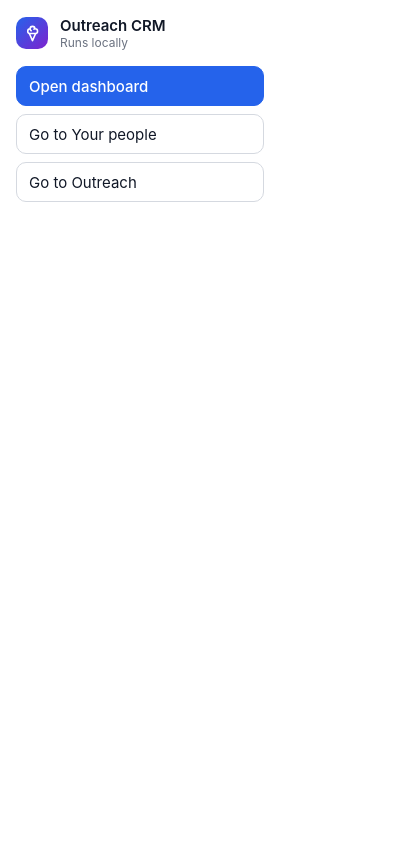
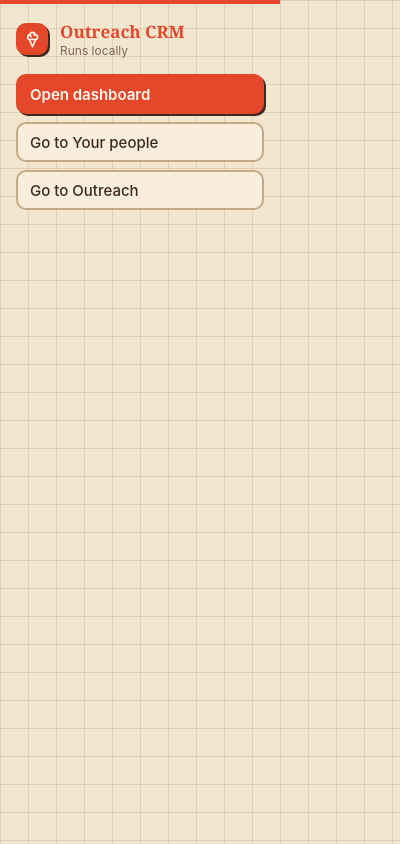
Before and after one commit to Ahmed-Sleem/ig-outreach-crm, a browser extension: page src/app/popup.html in a window 400 px wide. Drawn offline with Linux system fonts and the light colour scheme.

Commit message:
Match extension visual style to landing page and polish README screenshot layout

```diff
--- a/src/app/design/app.css
+++ b/src/app/design/app.css
@@ -20,7 +20,11 @@ html, body {
   margin: 0;
   padding: 0;
   height: 100%;
-  background: var(--c-bg);
+  background-color: var(--c-bg);
+  background-image:
+    linear-gradient(var(--c-grid-line) 1px, transparent 1px),
+    linear-gradient(90deg, var(--c-grid-line) 1px, transparent 1px);
+  background-size: 28px 28px;
   color: var(--c-text);
   font-family: var(--font-sans);
   font-size: var(--fs-base);
@@ -28,9 +32,9 @@ html, body {
   -webkit-font-smoothing: antialiased;
 }
 
-h1, h2, h3, h4 { margin: 0; font-weight: var(--fw-semi); line-height: var(--lh-tight); }
+h1, h2, h3, h4 { margin: 0; font-family: var(--font-serif); font-weight: var(--fw-bold); line-height: var(--lh-tight); }
 p { margin: 0 0 var(--sp-3); }
-a { color: var(--c-primary); text-decoration: none; }
+a { color: var(--c-primary-ink); text-decoration: none; }
 a:hover { text-decoration: underline; }
 code, .mono { font-family: var(--font-mono); font-size: 0.92em; }
 button { font-family: inherit; }
@@ -56,7 +60,9 @@ button { font-family: inherit; }
   min-height: var(--header-h);
   padding: var(--sp-2) var(--sp-5);
   background: var(--c-bg-raised);
-  border-bottom: 1px solid var(--c-border);
+  border-top: 4px solid var(--c-ink-dark);
+  border-bottom: 3px solid var(--c-primary);
+  box-shadow: var(--shadow-md);
 }
 .shell__left { display: flex; align-items: center; gap: var(--sp-3); min-width: 0; }
 .shell__center { display: flex; justify-content: center; min-width: 0; }
@@ -68,11 +74,13 @@ button { font-family: inherit; }
 .brand { display: flex; align-items: center; gap: var(--sp-3); min-width: 0; }
 .brand__logo {
   width: 32px; height: 32px; border-radius: var(--r-md); flex-shrink: 0;
-  background: linear-gradient(135deg, var(--c-primary), var(--c-viz-4));
+  background: var(--c-primary);
+  border: 2px solid var(--c-primary);
+  box-shadow: var(--shadow-sketch-sm);
   display: grid; place-items: center; color: var(--c-text-invert);
 }
 .logo-mark { width: 19px; height: 19px; display: block; }
-.brand__title { font-size: var(--fs-base); font-weight: var(--fw-semi); white-space: nowrap; }
+.brand__title { font-family: var(--font-serif); font-size: var(--fs-md); font-weight: var(--fw-bold); color: var(--c-primary); white-space: nowrap; }
 .brand__sub { font-size: var(--fs-xs); color: var(--c-text-faint); white-space: nowrap; }
 
 /* ---------- Account guardrail pill ---------- */
@@ -104,25 +112,29 @@ button { font-family: inherit; }
 /* ---------- Segmented tab switcher ---------- */
 
 .tabs {
-  display: inline-flex; gap: 2px; padding: 3px;
-  background: var(--c-bg-inset); border: 1px solid var(--c-border);
+  display: inline-flex; gap: 3px; padding: 3px;
+  background: var(--c-bg-inset); border: 2px solid var(--c-border-strong);
   border-radius: var(--r-full);
 }
 .tab {
   display: inline-flex; align-items: center; gap: var(--sp-2);
   padding: var(--sp-1) var(--sp-4);
-  border: none; background: none; border-radius: var(--r-full);
+  border: 1px solid transparent; background: none; border-radius: var(--r-full);
   color: var(--c-text-dim); font-size: var(--fs-sm); font-weight: var(--fw-medium);
   cursor: pointer; white-space: nowrap;
-  transition: background var(--t-fast), color var(--t-fast);
+  transition: background var(--t-fast), color var(--t-fast), border-color var(--t-fast);
 }
 .tab:hover { color: var(--c-text); }
-.tab--on { background: var(--c-surface); color: var(--c-primary); box-shadow: var(--shadow-sm); }
+.tab--on {
+  background: var(--c-primary); color: var(--c-text-invert);
+  border-color: var(--c-primary); font-weight: var(--fw-semi);
+  box-shadow: var(--shadow-sketch-xs);
+}
 .tab__count {
-  font-size: var(--fs-xs); background: var(--c-primary-fade); color: var(--c-primary);
+  font-size: var(--fs-xs); background: var(--c-primary-fade); color: var(--c-primary-ink);
   padding: 0 var(--sp-2); border-radius: var(--r-full); min-width: 18px; text-align: center;
 }
-.tab--on .tab__count { background: var(--c-primary); color: var(--c-text-invert); }
+.tab--on .tab__count { background: var(--c-text); color: var(--c-text-invert); }
 
 /* ---------- Telemetry strip ---------- */
 
@@ -158,11 +170,12 @@ button { font-family: inherit; }
 /* ---------- Primitives ---------- */
 
 .card {
-  background: var(--c-bg-raised); border: 1px solid var(--c-border);
+  background: var(--c-bg-raised); border: 2px solid var(--c-border-strong);
   border-radius: var(--r-lg); padding: 20px; margin-bottom: var(--sp-4);
+  box-shadow: var(--shadow-md);
 }
 .card__head { display: flex; align-items: baseline; gap: var(--sp-3); margin-bottom: var(--sp-3); }
-.card__title { font-size: var(--fs-md); font-weight: var(--fw-semi); }
+.card__title { font-family: var(--font-serif); font-size: var(--fs-md); font-weight: var(--fw-bold); color: var(--c-primary); }
 .card__hint { font-size: var(--fs-sm); color: var(--c-text-dim); margin-left: auto; }
 
 .grid { display: grid; gap: var(--sp-4); }
@@ -170,9 +183,9 @@ button { font-family: inherit; }
 .grid--3 { grid-template-columns: repeat(auto-fit, minmax(240px, 1fr)); }
 .grid--4 { grid-template-columns: repeat(auto-fit, minmax(180px, 1fr)); }
 
-.stat { background: var(--c-surface); border: 1px solid var(--c-border); border-radius: var(--r-lg); padding: var(--sp-4); }
+.stat { background: var(--c-surface); border: 2px solid var(--c-border); border-radius: var(--r-lg); padding: var(--sp-4); }
 .stat__label { font-size: var(--fs-sm); color: var(--c-text-dim); display: flex; align-items: center; gap: var(--sp-2); }
-.stat__value { font-size: var(--fs-xl); font-weight: var(--fw-bold); line-height: var(--lh-tight); margin-top: var(--sp-2); }
+.stat__value { font-family: var(--font-serif); font-size: var(--fs-xl); font-weight: var(--fw-bold); line-height: var(--lh-tight); margin-top: var(--sp-2); color: var(--c-text); }
 .stat__value--na { color: var(--c-text-faint); font-size: var(--fs-lg); font-weight: var(--fw-medium); }
 .stat__sub { font-size: var(--fs-xs); color: var(--c-text-faint); margin-top: var(--sp-1); }
 
@@ -180,23 +193,34 @@ button { font-family: inherit; }
   display: inline-flex; align-items: center; justify-content: center; gap: var(--sp-2);
   min-height: 40px;
   padding: var(--sp-2) var(--sp-4); border-radius: var(--r-md);
-  border: 1px solid var(--c-border-strong); background: var(--c-bg-raised);
-  color: var(--c-text); font-size: var(--fs-base);
-  cursor: pointer; transition: background var(--t-fast), border-color var(--t-fast);
+  border: 2px solid var(--c-border-strong); background: var(--c-surface);
+  color: var(--c-text); font-size: var(--fs-base); font-weight: var(--fw-medium);
+  cursor: pointer; transition: background var(--t-fast), border-color var(--t-fast), transform var(--t-fast), box-shadow var(--t-fast);
 }
 .btn:hover:not(:disabled) { background: var(--c-surface-hover); border-color: var(--c-primary); }
 .btn:disabled { opacity: 0.45; cursor: not-allowed; }
 .btn:focus-visible { outline: 2px solid var(--c-primary); outline-offset: 2px; }
-.btn--primary { background: var(--c-primary); border-color: var(--c-primary); color: var(--c-text-invert); font-weight: var(--fw-medium); }
-.btn--primary:hover:not(:disabled) { background: var(--c-primary-hover); border-color: var(--c-primary-hover); }
-.btn--danger { border-color: var(--c-danger); color: var(--c-danger); }
+.btn--primary {
+  background: var(--c-primary); border-color: var(--c-primary);
+  color: var(--c-text-invert); font-weight: var(--fw-semi);
+  box-shadow: var(--shadow-sketch-sm);
+}
+.btn--primary:hover:not(:disabled) {
+  background: var(--c-primary-hover); border-color: var(--c-primary-hover);
+  transform: translate(1px, 1px); box-shadow: var(--shadow-sketch-xs);
+}
+.btn--danger { border-color: var(--c-danger); color: var(--c-danger); background: var(--c-surface); }
 .btn--danger:hover:not(:disabled) { background: var(--c-danger-fade); }
 /* Filled red is reserved for the confirm step of a destructive action. */
-.btn--danger-solid { background: var(--c-danger); border-color: var(--c-danger); color: var(--c-text-invert); font-weight: var(--fw-medium); }
-.btn--danger-solid:hover:not(:disabled) { background: var(--c-danger); border-color: var(--c-danger); filter: brightness(1.1); }
+.btn--danger-solid {
+  background: var(--c-danger); border-color: var(--c-danger);
+  color: var(--c-text-invert); font-weight: var(--fw-semi);
+  box-shadow: var(--shadow-sketch-sm);
+}
+.btn--danger-solid:hover:not(:disabled) { background: var(--c-danger); border-color: var(--c-danger); filter: brightness(1.08); }
 .btn--sm { min-height: 36px; padding: var(--sp-1) var(--sp-3); font-size: var(--fs-sm); }
-.btn--ghost { border-color: transparent; background: transparent; }
-.btn--ghost:hover:not(:disabled) { background: var(--c-surface-hover); }
+.btn--ghost { border-color: transparent; background: transparent; box-shadow: none; }
+.btn--ghost:hover:not(:disabled) { background: var(--c-surface-hover); border-color: transparent; }
 
 .icon-btn {
   display: inline-grid; place-items: center;
@@ -281,7 +305,7 @@ button { font-family: inherit; }
   transition: background var(--t-fast), color var(--t-fast), border-color var(--t-fast);
 }
 .chip:hover { border-color: var(--c-primary); color: var(--c-text); }
-.chip--on { background: var(--c-primary-fade); border-color: var(--c-primary); color: var(--c-primary); font-weight: var(--fw-medium); }
+.chip--on { background: var(--c-primary-fade); border-color: var(--c-primary); color: var(--c-primary-ink); font-weight: var(--fw-semi); }
 .chip:focus-visible { outline: 2px solid var(--c-primary); outline-offset: 2px; }
 
 /* ---------- Toggle ---------- */
@@ -309,7 +333,7 @@ button { font-family: inherit; }
 .slider { margin-bottom: var(--sp-4); }
 .slider__head { display: flex; justify-content: space-between; align-items: baseline; gap: var(--sp-3); margin-bottom: var(--sp-2); }
 .slider__label { font-size: var(--fs-sm); font-weight: var(--fw-medium); }
-.slider__value { font-size: var(--fs-sm); font-variant-numeric: tabular-nums; color: var(--c-primary); font-weight: var(--fw-semi); }
+.slider__value { font-size: var(--fs-sm); font-variant-numeric: tabular-nums; color: var(--c-primary-ink); font-weight: var(--fw-semi); }
 .slider__input { width: 100%; accent-color: var(--c-primary); cursor: pointer; }
 .slider__input:focus-visible { outline: 2px solid var(--c-primary); outline-offset: 4px; }
 
@@ -327,7 +351,9 @@ button { font-family: inherit; }
   position: sticky; top: 0; z-index: 2;
   min-width: 620px;
   background: var(--c-bg-raised);
-  border-bottom: 1px solid var(--c-border-strong);
+  border: 2px solid var(--c-border-strong);
+  border-bottom: 2px solid var(--c-border-strong);
+  border-radius: var(--r-lg) var(--r-lg) 0 0;
   font-size: var(--fs-xs); color: var(--c-text-dim);
   text-transform: uppercase; letter-spacing: 0.04em;
 }
@@ -336,7 +362,7 @@ button { font-family: inherit; }
   min-width: 620px;
   max-height: var(--table-max-h);
   background: var(--c-surface);
-  border: 1px solid var(--c-border); border-top: none;
+  border: 2px solid var(--c-border-strong); border-top: none;
   border-radius: 0 0 var(--r-lg) var(--r-lg);
 }
 .vtable__viewport:focus-visible { outline: 2px solid var(--c-primary); outline-offset: -2px; }
@@ -366,14 +392,14 @@ button { font-family: inherit; }
   position: fixed; top: 0; right: 0; bottom: 0; z-index: 95;
   width: var(--drawer-w); max-width: 92vw;
   display: flex; flex-direction: column;
-  background: var(--c-bg-raised); border-left: 1px solid var(--c-border-strong);
+  background: var(--c-bg-raised); border-left: 3px solid var(--c-primary);
   box-shadow: var(--shadow-lg);
 }
 .drawer__head {
   display: flex; align-items: center; gap: var(--sp-3);
   padding: var(--sp-4); border-bottom: 1px solid var(--c-border); flex-shrink: 0;
 }
-.drawer__title { font-size: var(--fs-md); flex: 1; min-width: 0; overflow: hidden; text-overflow: ellipsis; white-space: nowrap; }
+.drawer__title { font-family: var(--font-serif); font-size: var(--fs-md); font-weight: var(--fw-bold); color: var(--c-primary); flex: 1; min-width: 0; overflow: hidden; text-overflow: ellipsis; white-space: nowrap; }
 .drawer__body { padding: var(--sp-4); overflow-y: auto; flex: 1; }
 .drawer__actions {
   display: flex; gap: var(--sp-3); justify-content: flex-end;
@@ -387,11 +413,11 @@ button { font-family: inherit; }
   display: grid; place-items: center; z-index: 100; padding: var(--sp-4);
 }
 .modal {
-  background: var(--c-bg-raised); border: 1px solid var(--c-border-strong);
-  border-radius: var(--r-lg); box-shadow: var(--shadow-lg);
+  background: var(--c-bg-raised); border: 3px solid var(--c-primary);
+  border-radius: var(--r-lg); box-shadow: var(--shadow-sketch), var(--shadow-lg);
   max-width: 640px; width: 100%; max-height: 85vh; overflow-y: auto; padding: var(--sp-5);
 }
-.modal__title { font-size: var(--fs-lg); margin-bottom: var(--sp-3); }
+.modal__title { font-family: var(--font-serif); font-size: var(--fs-lg); font-weight: var(--fw-bold); color: var(--c-primary); margin-bottom: var(--sp-3); }
 .modal__actions { display: flex; gap: var(--sp-3); justify-content: flex-end; margin-top: var(--sp-5); }
 
 /* ---------- Toast ---------- */
@@ -459,7 +485,7 @@ button { font-family: inherit; }
   font-size: var(--fs-sm); cursor: pointer; text-align: left; width: 100%;
 }
 .rail__item:hover { background: var(--c-surface-hover); color: var(--c-text); }
-.rail__item--on { background: var(--c-primary-fade); border-color: var(--c-primary); color: var(--c-primary); font-weight: var(--fw-medium); }
+.rail__item--on { background: var(--c-primary-fade); border-color: var(--c-primary); color: var(--c-primary-ink); font-weight: var(--fw-semi); }
 .rail__count { margin-left: auto; font-size: var(--fs-xs); font-variant-numeric: tabular-nums; opacity: 0.8; }
 
 /* ---------- Message studio ---------- */
@@ -592,7 +618,7 @@ button { font-family: inherit; }
   transition: border-color var(--t-fast), background var(--t-fast);
 }
 .source-group:hover { border-color: var(--c-border-strong); background: var(--c-surface-hover); }
-.source-group--on { border-color: var(--c-primary); background: var(--c-primary-fade); color: var(--c-primary); font-weight: var(--fw-medium); }
+.source-group--on { border-color: var(--c-primary); background: var(--c-primary-fade); color: var(--c-primary-ink); font-weight: var(--fw-semi); }
 .source-group:focus-visible { outline: 2px solid var(--c-primary); outline-offset: 2px; }
 
 /* Segmented control: the "how" within a group. */
@@ -605,7 +631,7 @@ button { font-family: inherit; }
 }
 .segmented__btn:last-child { border-right: none; }
 .segmented__btn:hover { background: var(--c-surface-hover); color: var(--c-text); }
-.segmented__btn--on { background: var(--c-primary-fade); color: var(--c-primary); font-weight: var(--fw-medium); }
+.segmented__btn--on { background: var(--c-primary-fade); color: var(--c-primary-ink); font-weight: var(--fw-semi); }
 .segmented__btn:focus-visible { outline: 2px solid var(--c-primary); outline-offset: -2px; }
 
 /* One live status line under the Collect button; reserves no space when empty. */
@@ -744,7 +770,7 @@ button { font-family: inherit; }
 .subtab:hover { color: var(--c-text); background: var(--c-surface-hover); }
 .subtab:focus-visible { outline: 2px solid var(--c-primary); outline-offset: -2px; }
 .subtab--on {
-  color: var(--c-primary);
+  color: var(--c-primary-ink);
   font-weight: var(--fw-semi);
   border-bottom-color: var(--c-primary);
 }
@@ -758,11 +784,11 @@ button { font-family: inherit; }
 }
 .subtab--on .subtab__count {
   background: var(--c-primary-fade);
-  color: var(--c-primary);
+  color: var(--c-primary-ink);
 }
 .subtabs__spacer { flex: 1; min-width: var(--sp-2); }
 .subtab--add {
-  color: var(--c-primary);
+  color: var(--c-primary-ink);
   border: 1px dashed var(--c-border-strong);
   border-radius: var(--r-md);
   min-height: 32px;
@@ -772,7 +798,7 @@ button { font-family: inherit; }
 .subtab--add:hover {
   background: var(--c-primary-fade);
   border-color: var(--c-primary);
-  color: var(--c-primary);
+  color: var(--c-primary-ink);
 }
 
 .people__toolbar {
--- a/src/app/design/tokens.css
+++ b/src/app/design/tokens.css
@@ -4,65 +4,65 @@
  * Every colour, space, radius, font and shadow in this extension is defined here
  * as a custom property. No other stylesheet may declare a raw hex value, and
  * verify.sh fails the build if one appears. This is not tidiness for its own sake:
- * a second place to define "primary blue" is how a UI ends up with four blues.
+ * a second place to define a brand colour is how a UI ends up inconsistent.
  *
- * Light-first: bright, calm and obvious, because the dashboard is read in short
- * glances next to an Instagram tab. There is no theme toggle; :root is the theme.
- *
- * Adapted from the theme file of ig-analysis (MIT, Copyright (c) 2026 Ahmed
- * Sleem); see THIRD_PARTY_NOTICES.md. The lifecycle, warmth and layout tokens at
- * the end are this project's own.
+ * Warm sketchbook palette matching the product landing page: cream grid paper
+ * (#f3e6cf), card cream (#f8eedb), vermilion red (#e5472b), espresso ink
+ * (#3a2a22), and charcoal framing (#1a1a1c) — calm, high-contrast, and legible
+ * next to an Instagram tab. There is no theme toggle; :root is the theme.
  */
 
 :root {
-  /* ---- Palette ---- */
-  --c-bg:            #ffffff;
-  --c-bg-raised:     #ffffff;
-  --c-bg-inset:      #f4f5f7;
-  --c-surface:       #f8f9fb;
-  --c-surface-hover: #f0f2f5;
-  --c-border:        #e7e9ee;
-  --c-border-strong: #d5d9e0;
+  /* ---- Palette (Landing Page Sketchbook System) ---- */
+  --c-bg:            #f3e6cf;
+  --c-bg-raised:     #f8eedb;
+  --c-bg-inset:      #ece0c8;
+  --c-surface:       #fbf4e7;
+  --c-surface-hover: #efe1c7;
+  --c-border:        #d9c7aa;
+  --c-border-strong: #c2aa86;
+  --c-grid-line:     rgba(169, 152, 128, 0.28);
+  --c-ink-dark:      #1a1a1c;
 
-  --c-text:          #111827;
-  --c-text-dim:      #4b5563;
-  --c-text-faint:    #6b7280;   /* >= 4.5:1 on white */
-  --c-text-invert:   #ffffff;
+  --c-text:          #3a2a22;
+  --c-text-dim:      #634d40;
+  --c-text-faint:    #7a6556;   /* >= 4.7:1 on cream surfaces */
+  --c-text-invert:   #fffaf0;
 
-  --c-primary:       #2563eb;
-  --c-primary-hover: #1d4ed8;
-  --c-primary-dim:   #dbe7ff;
-  --c-primary-fade:  rgba(37, 99, 235, 0.08);
+  --c-primary:       #e5472b;
+  --c-primary-ink:   #c53318;   /* >= 4.7:1 small text on cream */
+  --c-primary-hover: #cc3920;
+  --c-primary-dim:   #f8d3c9;
+  --c-primary-fade:  rgba(229, 71, 43, 0.11);
 
-  --c-success:       #15803d;
-  --c-success-fade:  rgba(21, 128, 61, 0.10);
-  --c-warning:       #b45309;
-  --c-warning-fade:  rgba(180, 83, 9, 0.10);
-  --c-danger:        #b91c1c;
-  --c-danger-fade:   rgba(185, 28, 28, 0.08);
-  --c-info:          #0369a1;
-  --c-info-fade:     rgba(3, 105, 161, 0.08);
+  --c-success:       #1f6f43;
+  --c-success-fade:  rgba(31, 111, 67, 0.12);
+  --c-warning:       #a6520a;
+  --c-warning-fade:  rgba(166, 82, 10, 0.12);
+  --c-danger:        #b5241b;
+  --c-danger-fade:   rgba(181, 36, 27, 0.11);
+  --c-info:          #225f8a;
+  --c-info-fade:     rgba(34, 95, 138, 0.11);
 
   /* Data-visualisation ramp. Ordered for categorical use (chart fills). */
-  --c-viz-1: #2563eb;
-  --c-viz-2: #15803d;
-  --c-viz-3: #b45309;
-  --c-viz-4: #7e22ce;
-  --c-viz-5: #be185d;
-  --c-viz-6: #0369a1;
+  --c-viz-1: #e5472b;
+  --c-viz-2: #1f6f43;
+  --c-viz-3: #a6520a;
+  --c-viz-4: #8c3525;
+  --c-viz-5: #b5241b;
+  --c-viz-6: #225f8a;
 
-  /* Heatmap ramp: low -> high, tuned to read on a white card. */
-  --c-heat-0: #eef2f8;
-  --c-heat-1: #d3e3f7;
-  --c-heat-2: #a8cbef;
-  --c-heat-3: #6faede;
-  --c-heat-4: #3d8bc9;
-  --c-heat-5: #1d6aa8;
-  /* Insufficient-sample cells get a distinct treatment, never a colour on the
-     ramp — a thin cell must never look like a cold cell. */
-  --c-heat-na: repeating-linear-gradient(45deg, #eef2f8, #eef2f8 3px, #e2e8f2 3px, #e2e8f2 6px);
+  /* Heatmap ramp: low -> high, tuned to read on cream paper. */
+  --c-heat-0: #f6ead6;
+  --c-heat-1: #f5d2c4;
+  --c-heat-2: #f1b09b;
+  --c-heat-3: #ec8a6d;
+  --c-heat-4: #e76546;
+  --c-heat-5: #e5472b;
+  --c-heat-na: repeating-linear-gradient(45deg, #f3e6cf, #f3e6cf 3px, #e6d6bc 3px, #e6d6bc 6px);
 
   /* ---- Type ---- */
+  --font-serif: Georgia, "Iowan Old Style", "Palatino Linotype", "Book Antiqua", "Times New Roman", serif;
   --font-sans: -apple-system, BlinkMacSystemFont, "Segoe UI", system-ui, "Noto Sans", "Noto Sans Arabic", Roboto, sans-serif;
   --font-mono: ui-monospace, SFMono-Regular, "SF Mono", Menlo, Consolas, monospace;
 
@@ -99,13 +99,17 @@
   --r-md:   10px;
   --r-lg:   14px;
   --r-xl:   18px;
+  --r-pill: 999px;
   --r-full: 999px;
 
-  --c-backdrop: rgba(17, 24, 39, 0.35);
+  --c-backdrop: rgba(26, 26, 28, 0.45);
 
   --shadow-sm: none;
-  --shadow-md: 0 4px 16px rgba(17, 24, 39, 0.08);
-  --shadow-lg: 0 12px 32px rgba(17, 24, 39, 0.12);
+  --shadow-sketch-xs: 1px 1px 0 #3a2a22;
+  --shadow-sketch-sm: 2px 2px 0 #3a2a22;
+  --shadow-sketch:    3px 3px 0 #3a2a22;
+  --shadow-md: 0 4px 16px rgba(58, 42, 34, 0.10);
+  --shadow-lg: 0 12px 32px rgba(26, 26, 28, 0.18);
 
   /* ---- Motion ---- */
   --t-fast: 120ms ease;
@@ -114,12 +118,11 @@
   /* ---- Layout ---- */
   --sidebar-w: 232px;
   --content-max: 880px;
-  --header-h: 56px;
+  --header-h: 58px;
+
   /* ---- CRM lifecycle states -------------------------------------------------
    * One token per state the lead table can show, bound to the palette above so a
-   * badge is dark text on a soft tint of the same hue and stays readable on white.
-   * A state with no token is a state the UI cannot render honestly, which is why
-   * every value of RelState, DmState and the warmth tiers appears here. */
+   * badge is dark text on a soft tint of the same hue and stays readable on cream. */
   --st-none:            var(--c-text-faint);
   --st-none-fade:       transparent;
   --st-queued:          var(--c-info);
@@ -130,33 +133,31 @@
   --st-following-fade:  var(--c-primary-fade);
   --st-mutual:          var(--c-success);
   --st-mutual-fade:     var(--c-success-fade);
-  --st-followed-by:     #7e22ce;
-  --st-followed-by-fade: rgba(126, 34, 206, 0.10);
+  --st-followed-by:     #7a3380;
+  --st-followed-by-fade: rgba(122, 51, 128, 0.11);
   --st-withdrawn:       var(--c-text-dim);
   --st-withdrawn-fade:  transparent;
   --st-unfollowed:      var(--c-danger);
   --st-unfollowed-fade: var(--c-danger-fade);
 
-  /* DM axis. Sent-as-request is deliberately warmer than sent-as-primary: it is
-     the state that is one message away from being restricted. */
+  /* DM axis */
   --dm-none:            var(--c-text-faint);
   --dm-waiting:         var(--c-info);
   --dm-queued:          var(--c-warning);
   --dm-sent:            var(--c-primary);
-  --dm-sent-request:    #be185d;
+  --dm-sent-request:    #a8244a;
   --dm-replied:         var(--c-success);
   --dm-skipped:         var(--c-text-dim);
   --dm-unavailable:     var(--c-danger);
   --dm-failed:          var(--c-danger);
 
   /* Warmth tiers from core/scoring.js. */
-  --tier-hot:           var(--c-danger);
+  --tier-hot:           var(--c-primary);
   --tier-warm:          var(--c-warning);
   --tier-lukewarm:      var(--c-info);
   --tier-cold:          var(--c-text-faint);
 
-  /* Governor status: green means budget left, amber means near a ceiling, red
-     means a ceiling or a circuit breaker has stopped the run. */
+  /* Governor status */
   --gov-clear:          var(--c-success);
   --gov-near:           var(--c-warning);
   --gov-blocked:        var(--c-danger);
@@ -167,7 +168,6 @@
   --studio-w:     520px;
   --rail-w:       200px;
   --pill-w:       232px;
-  /* The lead table caps its own height in CSS (not a number hard-coded in JS). */
   --table-max-h:  min(70vh, 640px);
 }
 
--- a/src/app/popup.css
+++ b/src/app/popup.css
@@ -12,7 +12,12 @@
   width: 280px;
   margin: 0;
   padding: var(--sp-4);
-  background: var(--c-bg);
+  background-color: var(--c-bg);
+  background-image:
+    linear-gradient(var(--c-grid-line) 1px, transparent 1px),
+    linear-gradient(90deg, var(--c-grid-line) 1px, transparent 1px);
+  background-size: 28px 28px;
+  border-top: 4px solid var(--c-primary);
   color: var(--c-text);
   font-family: var(--font-sans);
   font-size: var(--fs-base);
@@ -30,7 +35,9 @@
   height: 32px;
   border-radius: var(--r-md);
   flex-shrink: 0;
-  background: linear-gradient(135deg, var(--c-primary), var(--c-viz-4));
+  background: var(--c-primary);
+  border: 2px solid var(--c-primary);
+  box-shadow: var(--shadow-sketch-sm);
   display: grid;
   place-items: center;
   color: var(--c-text-invert);
@@ -40,7 +47,7 @@
    through currentColor. Sized in the tile, not with a style="" attribute. */
 .logo-mark { width: 19px; height: 19px; display: block; }
 
-.popup__title { font-size: var(--fs-base); font-weight: var(--fw-semi); }
+.popup__title { font-family: var(--font-serif); font-size: var(--fs-md); font-weight: var(--fw-bold); color: var(--c-primary); }
 .popup__sub { font-size: var(--fs-xs); color: var(--c-text-faint); }
 
 .popup__btn {
@@ -50,25 +57,33 @@
   margin-bottom: var(--sp-2);
   padding: var(--sp-2) var(--sp-3);
   border-radius: var(--r-md);
-  border: 1px solid var(--c-border-strong);
+  border: 2px solid var(--c-border-strong);
   background: var(--c-bg-raised);
   color: var(--c-text);
   font: inherit;
+  font-weight: var(--fw-medium);
   text-align: left;
   cursor: pointer;
+  transition: background var(--t-fast), border-color var(--t-fast), transform var(--t-fast), box-shadow var(--t-fast);
 }
 
-.popup__btn:hover { background: var(--c-surface-hover); }
+.popup__btn:hover { background: var(--c-surface-hover); border-color: var(--c-primary); }
 .popup__btn:focus-visible { outline: 2px solid var(--c-primary); outline-offset: 2px; }
 
 .popup__btn--primary {
   background: var(--c-primary);
   border-color: var(--c-primary);
   color: var(--c-text-invert);
-  font-weight: var(--fw-medium);
+  font-weight: var(--fw-semi);
+  box-shadow: var(--shadow-sketch-sm);
 }
 
-.popup__btn--primary:hover { filter: brightness(1.08); background: var(--c-primary); }
+.popup__btn--primary:hover {
+  background: var(--c-primary-hover);
+  border-color: var(--c-primary-hover);
+  transform: translate(1px, 1px);
+  box-shadow: var(--shadow-sketch-xs);
+}
 
 .popup__status {
   font-size: var(--fs-xs);
```
Also changed, not shown: scripts/gen-icons.mjs (+5 -5 lines), src/content/human.js (+22 -22 lines), src/content/launcher.js (+10 -10 lines), README.md, src/assets/icon128.png, src/assets/icon16.png, src/assets/icon48.png, src/assets/logo.svg, 1 other file.
